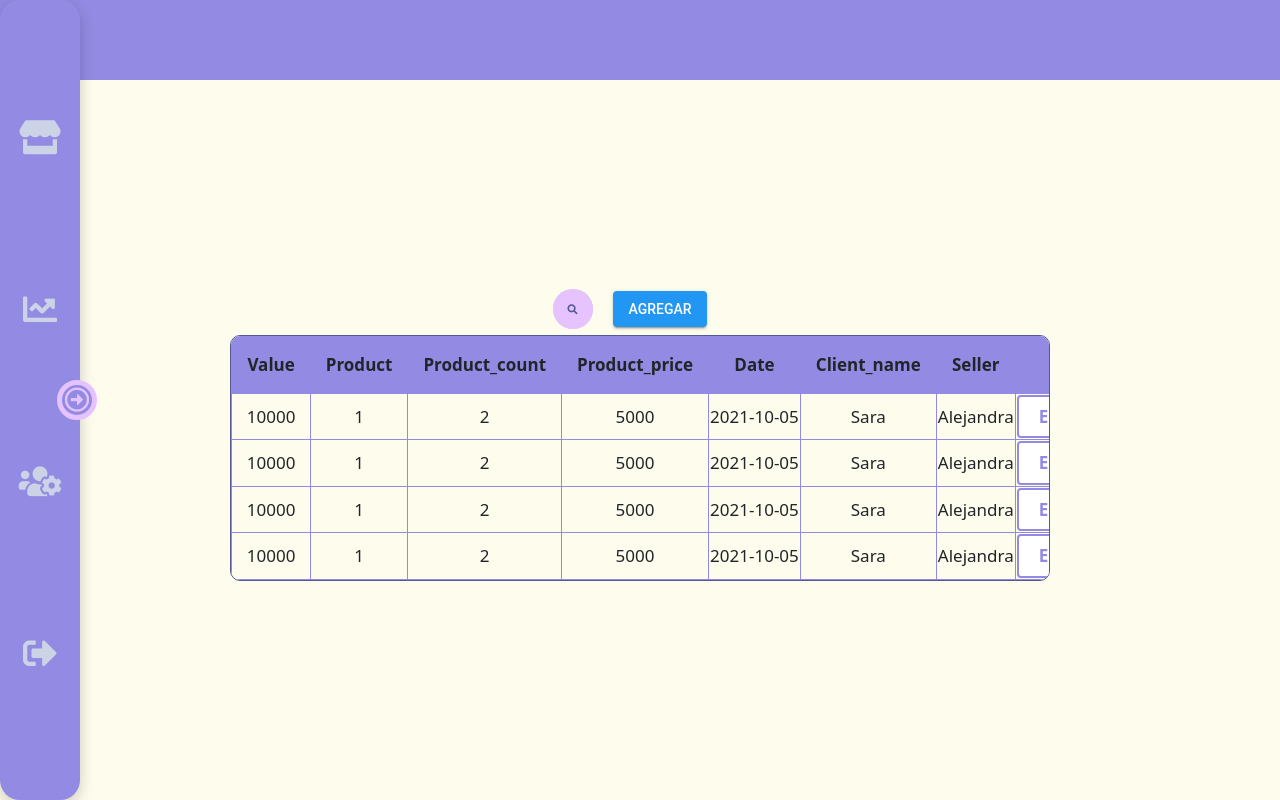
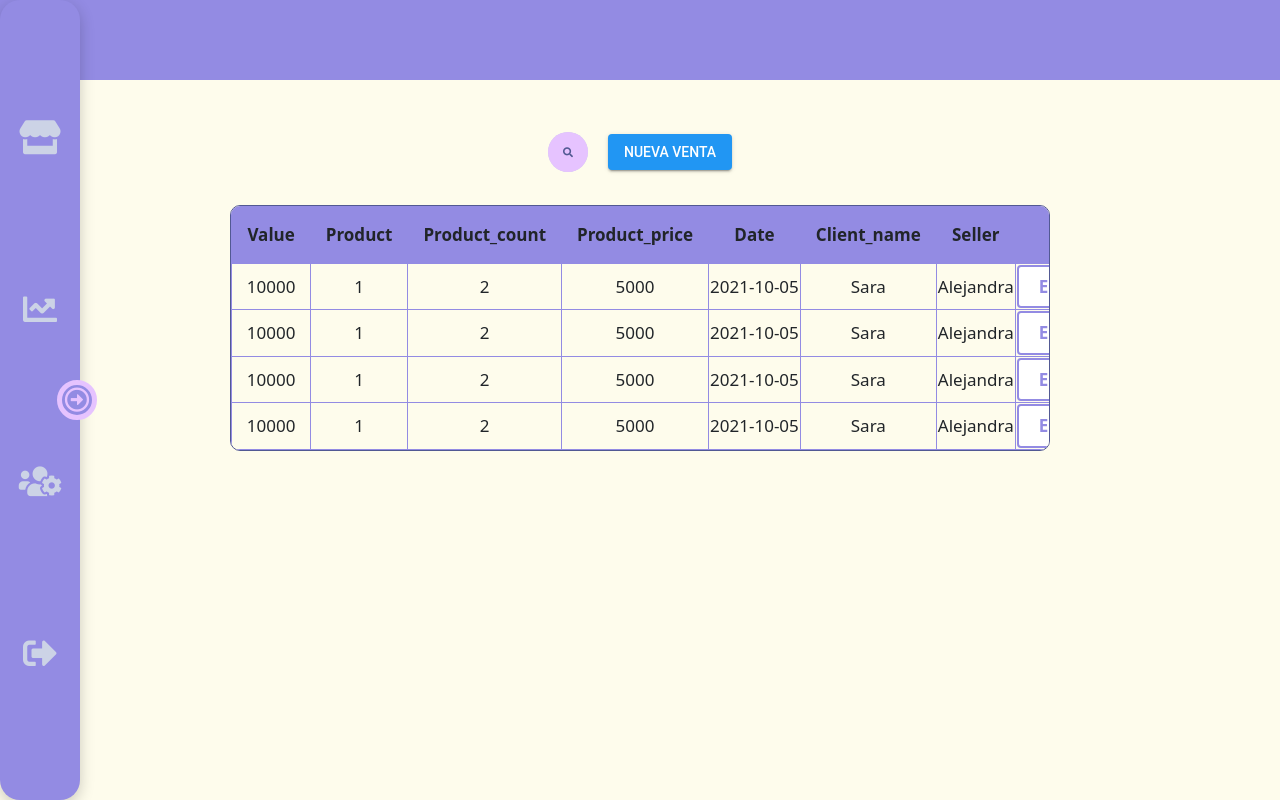
Before and after one commit to rarc41/novaticPoS, a React (Create React App) app in the folder front/: page / in a window 1280 px wide. Both pictures are taken after a click on the item "Ventas". Built offline with nearby package versions, Linux system fonts and the light colour scheme.

Commit message:
bug fix, tables positions, a separition buttons in toolbar

```diff
--- a/front/src/components/Productos.js
+++ b/front/src/components/Productos.js
@@ -107,7 +107,7 @@ const Productos = () => {
 
 
   return (
-    <div className="Module Module-container product-section">
+    <div className="Module Module-container divider-section">
       <ToolBar>
         <BtnMaterial>Nuevo Producto</BtnMaterial>
       </ToolBar>
--- a/front/src/components/Usuarios.js
+++ b/front/src/components/Usuarios.js
@@ -7,6 +7,7 @@ import "../styles/Button.css";
 import Search from "./common/Search";
 import Table from './common/Table';
 import ToolBar from "./common/ToolBar";
+import BtnMaterial from "./common/BtnMaterial";
 
 
 const Usuarios = () => {
@@ -38,10 +39,12 @@ const Usuarios = () => {
   ];
 
   return (
-    <div className="Module Module-container product-section">
+    <div className="Module Module-container divider-section">
 
 
-      <ToolBar></ToolBar>
+      <ToolBar>
+        <BtnMaterial>Nuevo Usuario</BtnMaterial>
+      </ToolBar>
       <Table headers={headers_test} data={values}></Table>
     </div>
   );
--- a/front/src/components/Ventas.js
+++ b/front/src/components/Ventas.js
@@ -1,6 +1,7 @@
 import React, { useState } from "react";
 
 import "../styles/Button.css";
+import BtnMaterial from "./common/BtnMaterial";
 import Table from './common/Table';
 import ToolBar from "./common/ToolBar";
 
@@ -69,8 +70,10 @@ const Ventas = () => {
 
 
   return (
-    <div className="Module Module-container product-section">
-      <ToolBar></ToolBar>
+    <div className="Module Module-container divider-section">
+      <ToolBar>
+        <BtnMaterial>Nueva Venta</BtnMaterial>
+      </ToolBar>
       <Table headers={headersTest} data={values}></Table>
     </div>
   );
--- a/front/src/components/common/ToolBar.js
+++ b/front/src/components/common/ToolBar.js
@@ -16,7 +16,6 @@ const ToolBar = ({children}) => {
         </a>
       </div>
       {children}
-      <BtnMaterial>Agregar</BtnMaterial>
     </div>
   );
 };
--- a/front/src/index.css
+++ b/front/src/index.css
@@ -81,7 +81,7 @@
 
   .Module-container{
     /* overflow-y: scroll; */
-    padding-top: 5%;
+    padding-top: 10%;
     display: flex;
     justify-content: center;
     align-items: center;
@@ -89,5 +89,5 @@
 
   .divider-section{
     flex-direction: column;
-    justify-content: space-evenly
+    justify-content: flex-start;
 }
--- a/front/src/styles/BtnMaterial.css
+++ b/front/src/styles/BtnMaterial.css
@@ -5,7 +5,7 @@
     border: none;
     border-radius: 4px;
     padding: 0 16px;
-    margin: 0 2rem;
+    margin-left: 2rem;
     min-width: 64px;
     height: 36px;
     vertical-align: middle;
--- a/front/src/styles/Toolbar.css
+++ b/front/src/styles/Toolbar.css
@@ -4,6 +4,7 @@
   align-items: center;
   height: 7%;
   width: 75%;
+  margin-bottom: 3rem;
 }
 
 .search-box {
```
